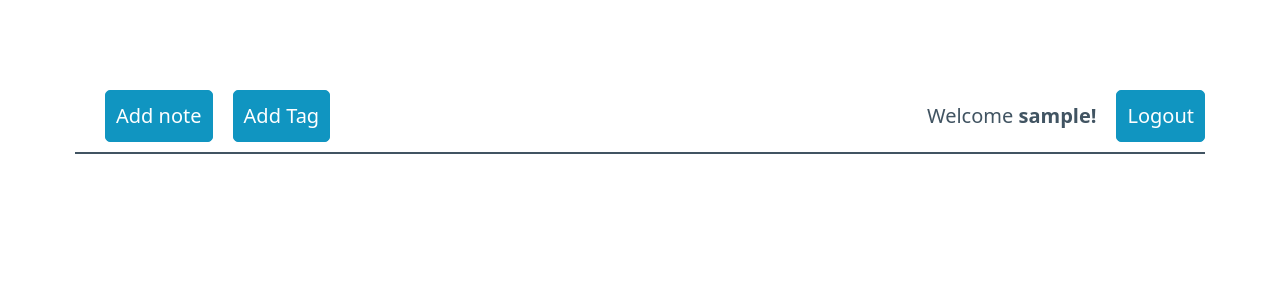
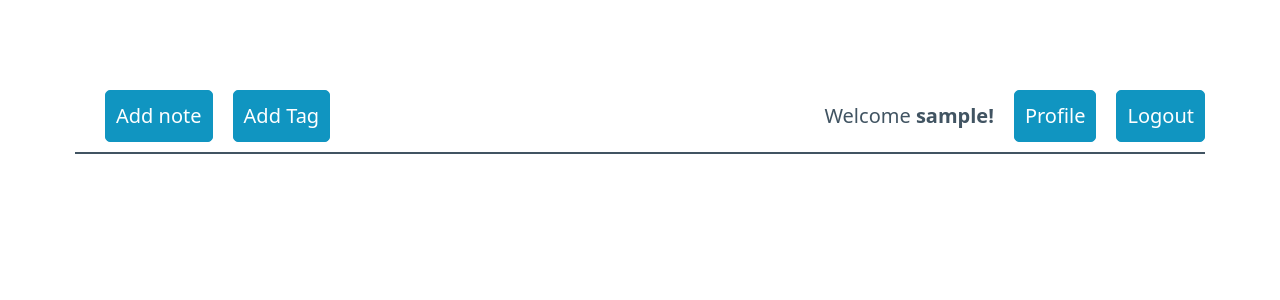
Before and after one commit to prominb/py_web_module_10_django2, a Django app: page / in a window 1280 px wide. Shown: the top 300 px of the page. Run offline with Django 5.2, Linux system fonts and the light colour scheme; the visitor is signed in with stand-in values (Sample User, id 1); data that the repository does not hold is empty.

Commit message:
ADD signals Edit users e013

```diff
--- a/notes/noteapp/templates/noteapp/index.html
+++ b/notes/noteapp/templates/noteapp/index.html
@@ -15,6 +15,7 @@
         </ul>
         <ul>
             <li>Welcome <b>{{ user.username }}!</b></li>
+            <li><a href="{% url 'users:profile' %}" role="button">Profile</a></li>
             <li><a href="{% url 'users:logout' %}" role="button">Logout</a></li>
         </ul>
         {% else %}
--- a/notes/users/apps.py
+++ b/notes/users/apps.py
@@ -4,3 +4,6 @@ from django.apps import AppConfig
 class UsersConfig(AppConfig):
     default_auto_field = 'django.db.models.BigAutoField'
     name = 'users'
+
+    def ready(self):
+        import users.signals  # noqa
--- /dev/null
+++ b/notes/users/signals.py
@@ -0,0 +1,16 @@
+from django.db.models.signals import post_save
+from django.contrib.auth.models import User
+from django.dispatch import receiver
+
+from .models import Profile
+
+
+@receiver(post_save, sender=User)
+def create_profile(sender, instance, created, **kwargs):
+    if created:
+        Profile.objects.create(user=instance)
+
+
+@receiver(post_save, sender=User)
+def save_profile(sender, instance, **kwargs):
+    instance.profile.save()
```
Also changed, not shown: notes/users/forms.py (+10 -0 lines), notes/users/views.py (+10 -2 lines).
